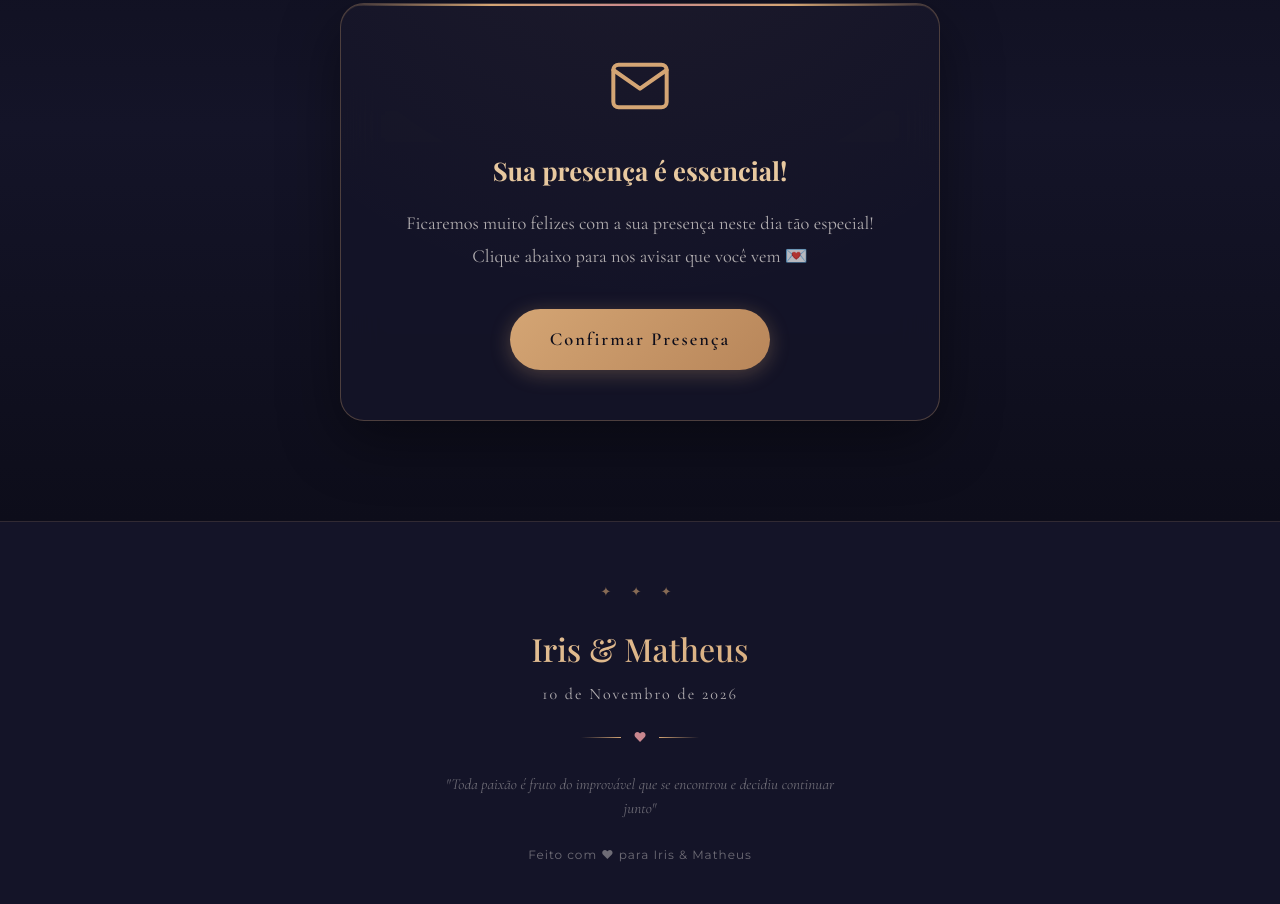
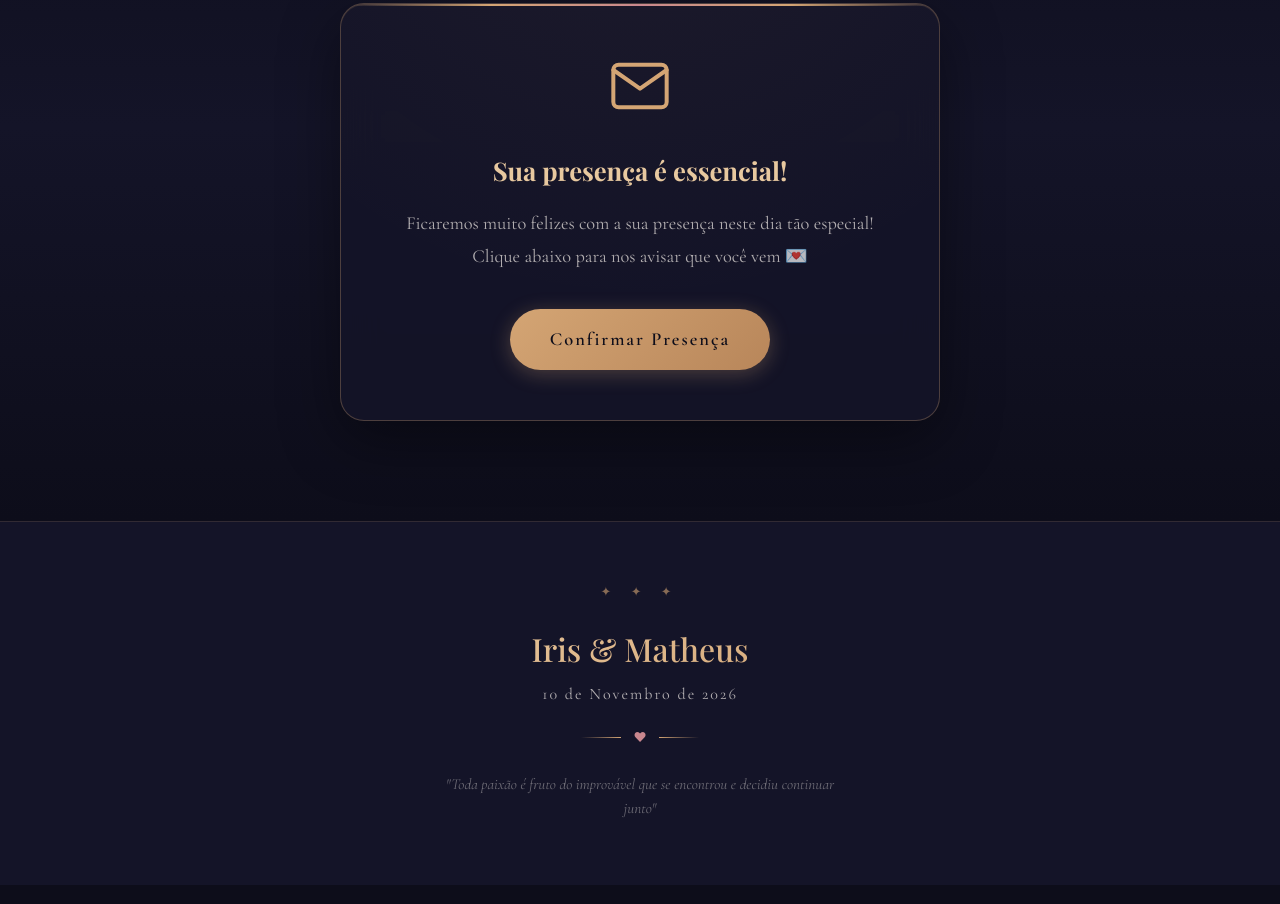
Before and after one commit to Math-benites/CASAMENTO, a website: page public/index.html in a window 1280 px wide. Shown: the part 4078-4982 px from the top of the page. Drawn offline with nearby package versions, Linux system fonts and the light colour scheme; a web font is replaced by a local one.

Commit message:
Removidas imagens não utilizadas e retirada linha de créditos do rodapé

```diff
--- a/public/index.html
+++ b/public/index.html
@@ -320,7 +320,7 @@
         <span class="line"></span>
       </div>
       <p class="footer-quote">"Toda paixão é fruto do improvável que se encontrou e decidiu continuar junto"</p>
-      <p class="footer-copy">Feito com ♥ para Iris & Matheus</p>
+
     </div>
   </footer>
 
```
Also changed, not shown: public/images/floral.png (deleted), public/images/rings.png (deleted).
